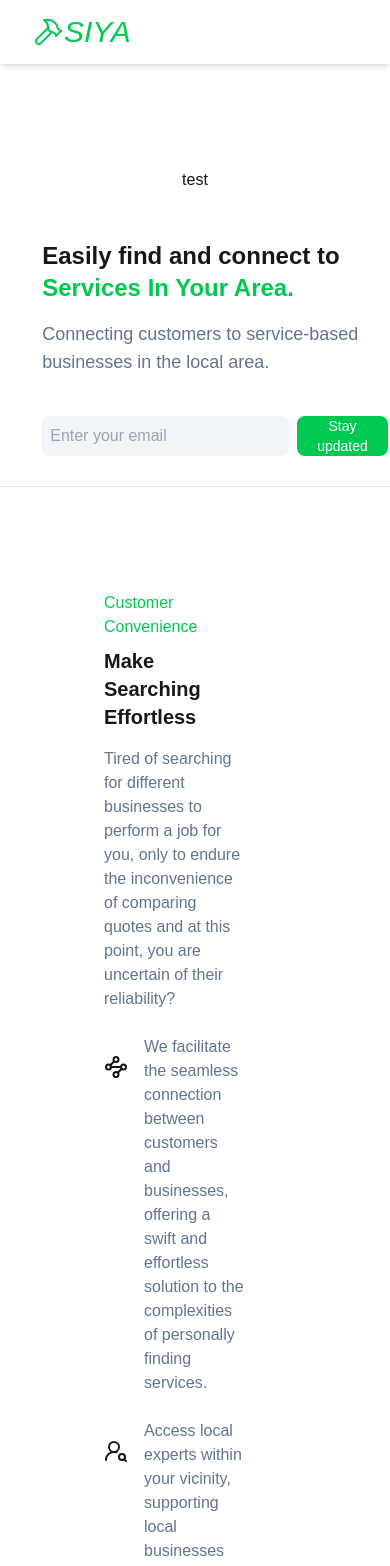
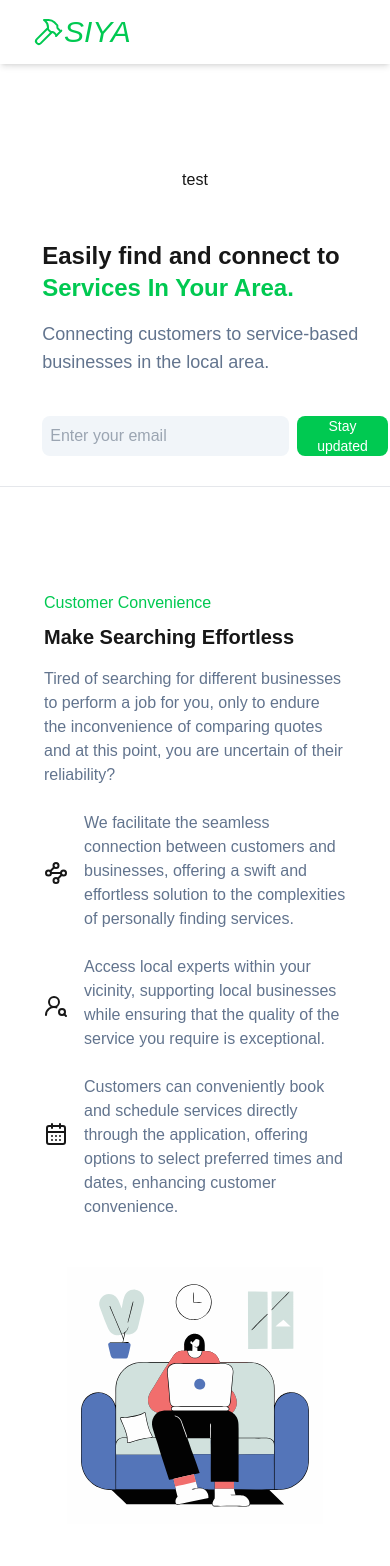
Before and after one commit to thomahn3/siya, a Next.js app in the folder landingpage/: page / in a window 390 px wide. Shown: the top 1566 px of the page. Built offline with nearby package versions, Linux system fonts and the light colour scheme.

Commit message:
responsive design

```diff
--- a/landingpage/app/page.tsx
+++ b/landingpage/app/page.tsx
@@ -40,7 +40,7 @@ export default function Home() {
       <div className="flex flex-col justify-center items-center w-full">
         <div className="flex flex-col md:flex-row items-center w-full">
         <div className="p-6 md:w-1/2">
-          <div className="ml-20 mr-30"> {/* Make this dynamic for different screen sizes */}
+          <div className="ml-5 mr-5 md:ml-20 md:mr-30"> {/* Make this dynamic for different screen sizes */}
           <p className="text-green-500">Customer Convenience</p>
           <p className="text-xl font-bold mt-2">Make Searching Effortless</p>
           <p className="mt-4 text-slate-500">
@@ -48,19 +48,19 @@ export default function Home() {
           </p>
           <div className="mt-6 space-y-6 flex flex-col">
             <div className="flex flex-row items-start">
-            <Waypoints size={24} strokeWidth={2} className="mr-4 flex-none mt-[20px]" />
+            <Waypoints size={24} strokeWidth={2} className="mr-4 flex-none mt-[50px] md:mt-[20px]" />
             <p className="text-slate-500">
               We facilitate the seamless connection between customers and businesses, offering a swift and effortless solution to the complexities of personally finding services.
             </p>
             </div>
             <div className="flex flex-row items-start">
-            <UserRoundSearch size={24} strokeWidth={2} className="mr-4 flex-none mt-[20px]" />
+            <UserRoundSearch size={24} strokeWidth={2} className="mr-4 flex-none mt-[39px] md:mt-[20px]" />
             <p className="text-slate-500">
               Access local experts within your vicinity, supporting local businesses while ensuring that the quality of the service you require is exceptional.
             </p>
             </div>
             <div className="flex flex-row items-start">
-            <CalendarDays size={24} strokeWidth={2} className="mr-4 flex-none mt-[20px]" />
+            <CalendarDays size={24} strokeWidth={2} className="mr-4 flex-none mt-[47px] md:mt-[20px]" />
             <p className="text-slate-500">
               Customers can conveniently book and schedule services directly through the application, offering options to select preferred times and dates, enhancing customer convenience.
             </p>
@@ -68,7 +68,7 @@ export default function Home() {
           </div>
           </div>
         </div>
-        <div className="p-6 md:w-1/2">
+        <div className="p-6 md:w-1/2 flex justify-center items-center">
         <img src="/person_on_the_couch_with_laptop.svg" alt="Person on the couch with laptop illustration" className="w-3/4"/>
         </div>
         </div>
@@ -82,7 +82,7 @@ export default function Home() {
           <img src="/painter_decorating.svg" alt="painter decorating" className="w-3/4"/>
         </div>
         <div className="p-6 md:w-1/2">
-          <div className="ml-20 mr-20">
+          <div className="ml-5 mr-5 md:ml-20 md:mr-20">
           <p className="text-green-500">Business Reach</p>
           <p className="text-xl font-bold mt-2">Increase Discoverability</p>
           <p className="mt-4 text-slate-500">
@@ -90,19 +90,19 @@ export default function Home() {
           </p>
           <div className="mt-6 space-y-6">
             <div className="flex flex-row items-start">
-            <UsersRound size={24} strokeWidth={2} className="mr-4 flex-none mt-[20px]" />
+            <UsersRound size={24} strokeWidth={2} className="mr-4 flex-none mt-[50px] md:mt-[20px]" />
             <p className="text-slate-500">
               Service providers gain access to a large pool of potential customers within their local vicinity, facilitating businesses in attracting new clients without the necessity of extensive advertising campaigns.
             </p>
             </div>
             <div className="flex flex-row items-start">
-            <CalendarSync size={24} strokeWidth={2} className="mr-4 flex-none mt-[35px]" />
+            <CalendarSync size={24} strokeWidth={2} className="mr-4 flex-none mt-[60px] md:mt-[35px]" />
             <p className="text-slate-500">
               The application automates the customer connection process, thereby reducing the time and effort allocated to marketing, quotation, and scheduling, enabling businesses to focus on delivering their services rather than managing leads.
             </p>
             </div>
             <div className="flex flex-row items-start">
-            <HandCoins size={24} strokeWidth={2} className="mr-4 flex-none mt-[20px]" />
+            <HandCoins size={24} strokeWidth={2} className="mr-4 flex-none mt-[40px] md:mt-[20px]" />
             <p className="text-slate-500">
               Service providers have the opportunity to accept additional work commitments during evenings, weekends, or public holidays, thereby enhancing their earning potential and offering flexablity.
             </p>
@@ -116,7 +116,7 @@ export default function Home() {
       <section className="py-20 border-t border-gray-200">
         <div className="flex flex-col justify-center items-center w-full">
           <div className="flex flex-col md:flex-row items-center w-full">
-            <div className="p-6 md:w-1/2">
+            <div className="p-6 md:w-1/2 order-last md:order-first">
               <div className="ml-20 mr-20">
                 <p className="text-xl font-bold mt-2">Want to get in touch?</p>
                 <p>Contact us at <a href="mailto:thomas.e.mahne@gmail.com" className="underline">thomas.e.mahne@gmail.com</a>.</p>
```
